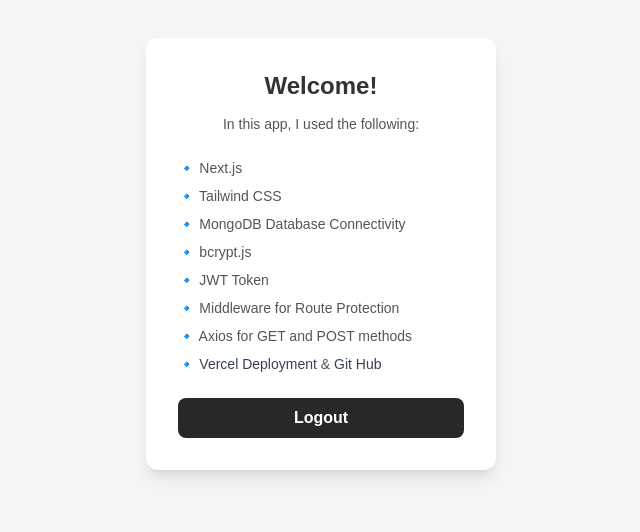
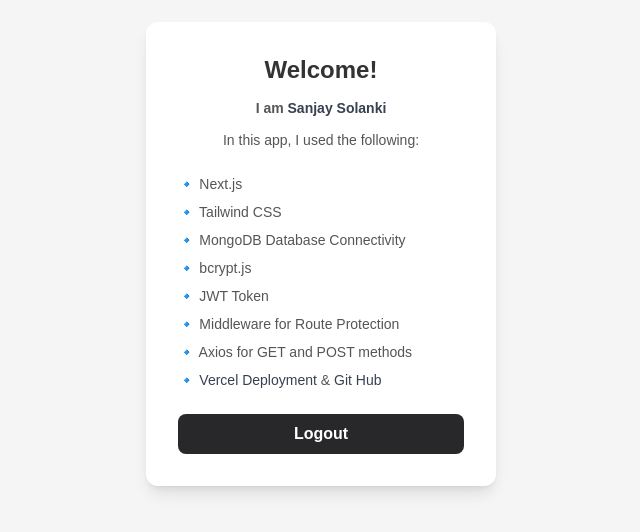
Before and after one commit to Sanjay17u/next-auth, a Next.js app: page / in a window 1280 px wide. Shown: the part 146-678 px from the top of the page, without its empty margins (319-959 px from the left). Built offline with nearby package versions, Linux system fonts and the light colour scheme.

Commit message:
Somall Fixings.

```diff
--- a/app/page.tsx
+++ b/app/page.tsx
@@ -20,6 +20,7 @@
     <main className="min-h-screen bg-[#F5F5F5] flex items-center justify-center">
       <div className="bg-white p-8 shadow-lg rounded-xl w-[350px] max-w-full hover:scale-105 transition-transform duration-300">
         <h1 className="text-2xl font-semibold text-[#333] mb-3 text-center">Welcome!</h1>
+        <p className="text-[#555] text-center mb-3 text-sm font-semibold">I am <a className="text-gray-700 hover:text-blue-500 transition-colors duration-300" target="_blank" rel="noopener noreferrer" href="https://github.com/Sanjay17u">Sanjay Solanki</a></p>
         <p className="text-[#555] text-center mb-6 text-sm">In this app, I used the following:</p>
         <ul className="space-y-2 text-sm text-[#555] mb-6">
           <li>🔹 Next.js</li>
```
